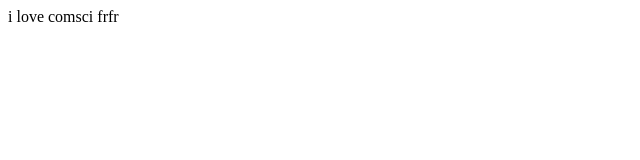
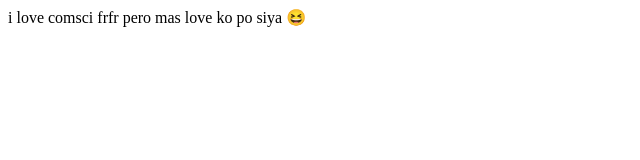
Before and after one commit to YraBalicaco/ary_lyzz, a plain HTML site: page index.html in a window 1280 px wide. Shown: the whole page, without its empty margins (0-640 px from the left). Drawn offline with Linux system fonts and the light colour scheme.

Commit message:
Update index.html

```diff
--- a/index.html
+++ b/index.html
@@ -6,11 +6,11 @@
      <meta charset="UTF-8">
      <meta name= "author" content="Yra Lavijn M. Balicaco">
      <meta name= "keywords" content="HTML, CSS, JavaScript">
-     <meta name= "revised" content="August 15, 2024">
+     <meta name= "revised" content="August 17, 2024">
 
        <link rel= "icon" href= "icon.png" type= "image/gif">
    </head>
    <body>
-     i love comsci frfr
+     i love comsci frfr pero mas love ko po siya 😆
    </body>
  </html>
```
